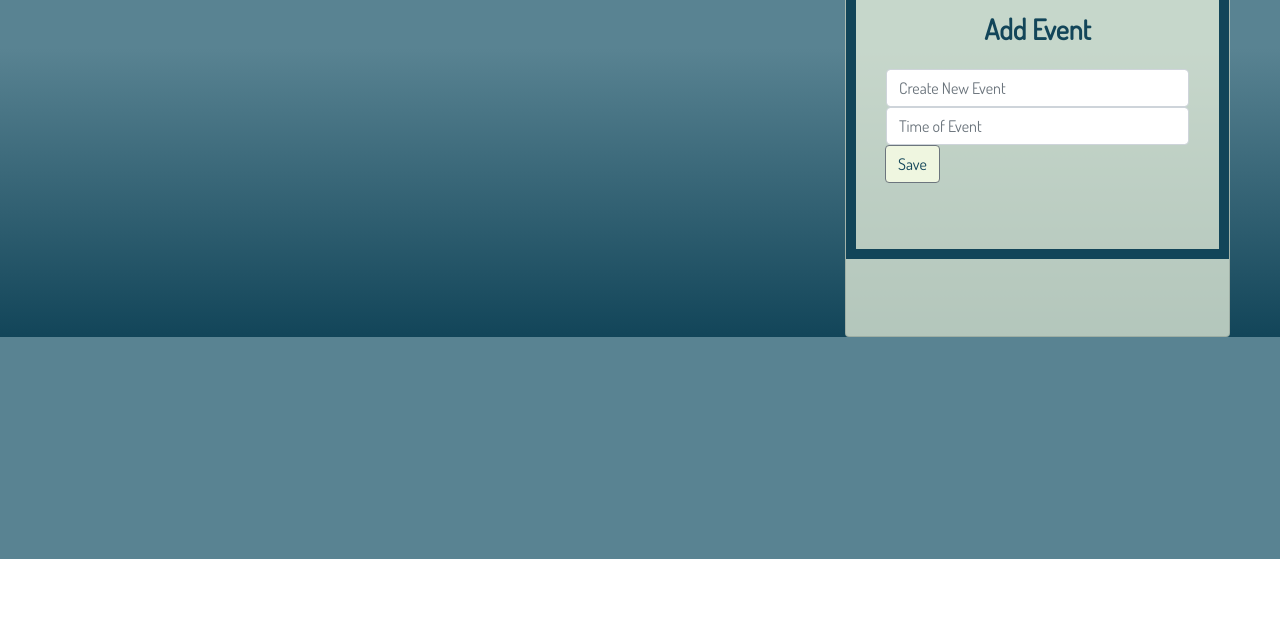
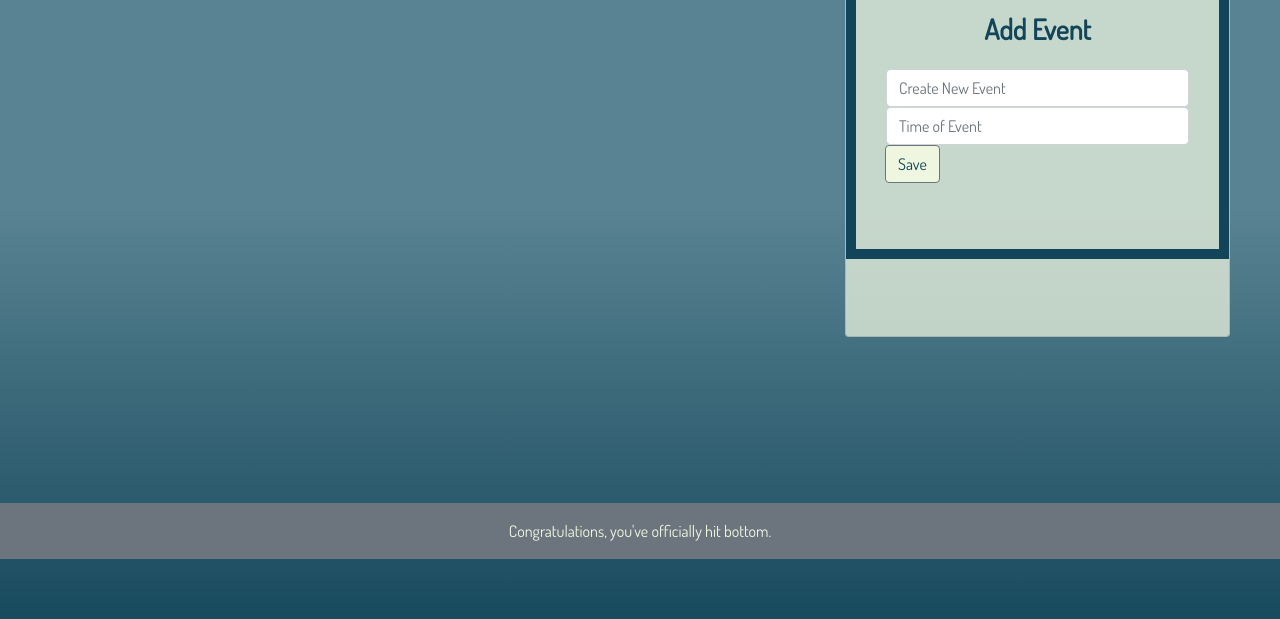
Before and after one commit to LindseyM20/Ivysaur, a website: page public/user.html in a window 1280 px wide. Shown: the part 241-860 px from the top of the page. Before the commit the page ends 800 px from the top, so only its background shows below. Drawn offline with nearby package versions, Linux system fonts and the light colour scheme; no server answers.

Commit message:
adds footer

```diff
--- a/public/stylesheets/style.css
+++ b/public/stylesheets/style.css
@@ -9,6 +9,7 @@ form.login {
 
 body {
   background: linear-gradient(180deg, rgb(89, 131, 146) 50%, rgb(18, 69, 89));
+  padding-bottom: 25%;
 }
 
 #i4c-dialogs-container {
@@ -128,3 +129,12 @@ ul {
 .delButton {
   float: right;
 }
+
+.footer {
+  position: fixed;
+  left: 0;
+  bottom: 0;
+  width: 100%;
+  text-align: center;
+  color: rgb(239, 246, 224);
+}
--- a/public/user.html
+++ b/public/user.html
@@ -77,7 +77,7 @@
     </script>
     <script src="https://cdnjs.cloudflare.com/ajax/libs/moment.js/2.24.0/moment.min.js"></script>
     <script type="text/javascript" src="js/app.js"></script>
-
+    <footer class="footer bg-secondary mt-auto py-3">Congratulations, you've officially hit bottom.</small></footer>
 </body>
 
 </html>
```
